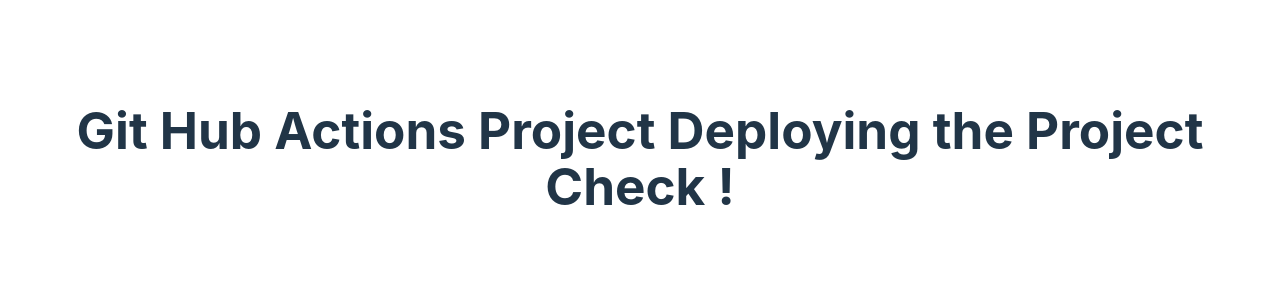
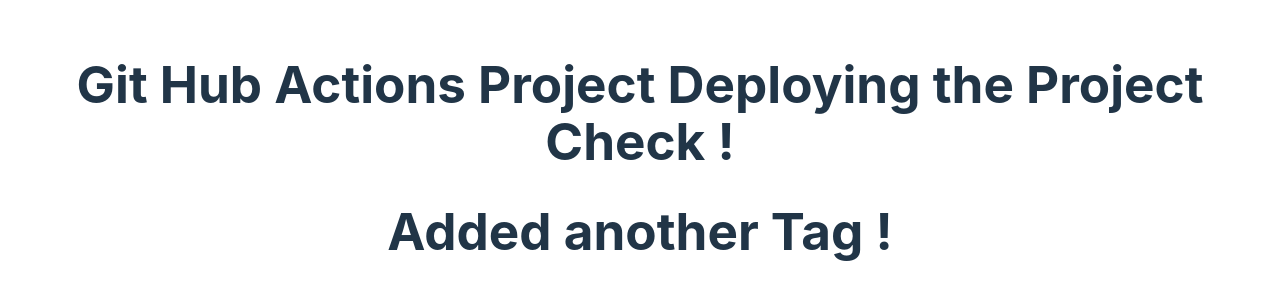
Before and after one commit to HemChand09/learn-git-actions, a React (Vite) app: page / in a window 1280 px wide. Shown: the part 242-542 px from the top of the page. Built offline with nearby package versions, Linux system fonts and the light colour scheme.

Commit message:
hemchand brach commit

```diff
--- a/src/App.jsx
+++ b/src/App.jsx
@@ -5,6 +5,7 @@
   return (
     <>
       <h1>Git Hub Actions Project Deploying the Project Check !</h1>
+      <h1>Added another Tag !</h1>
     </>
   )
 }
```
